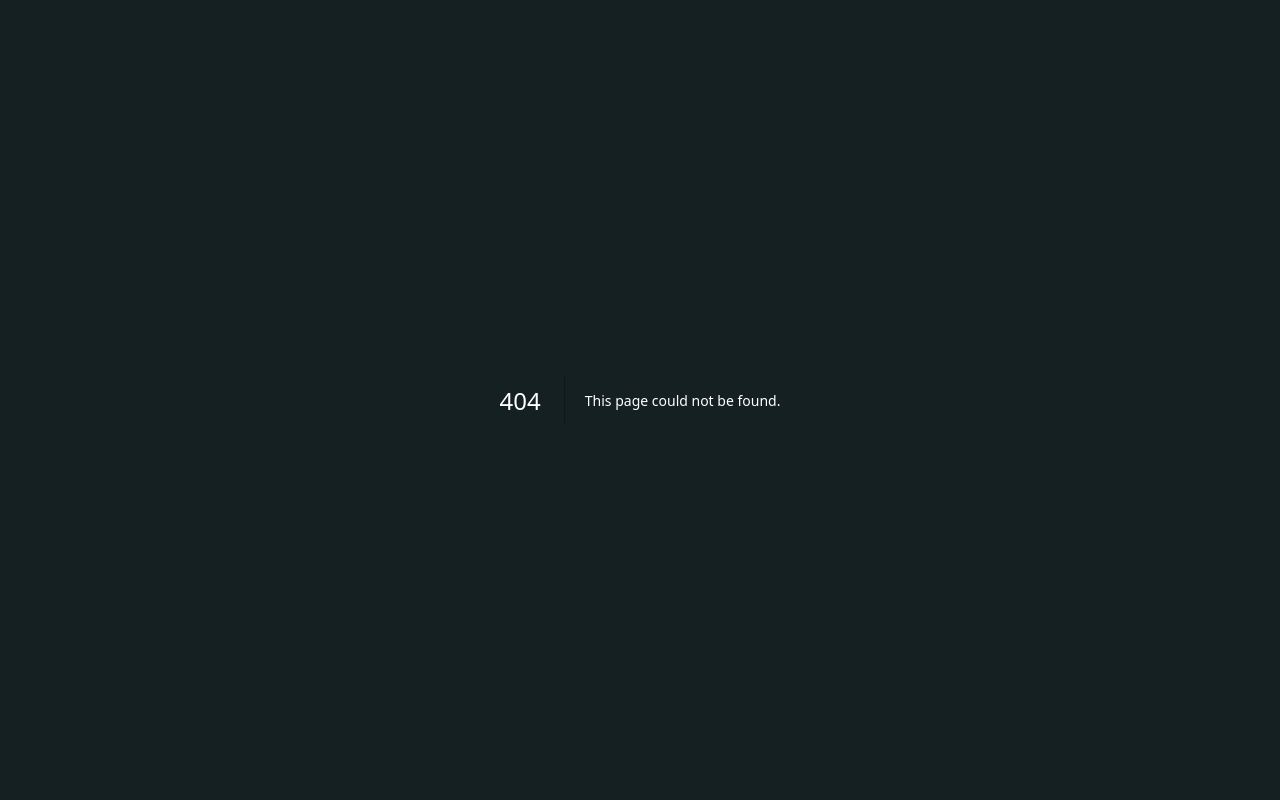
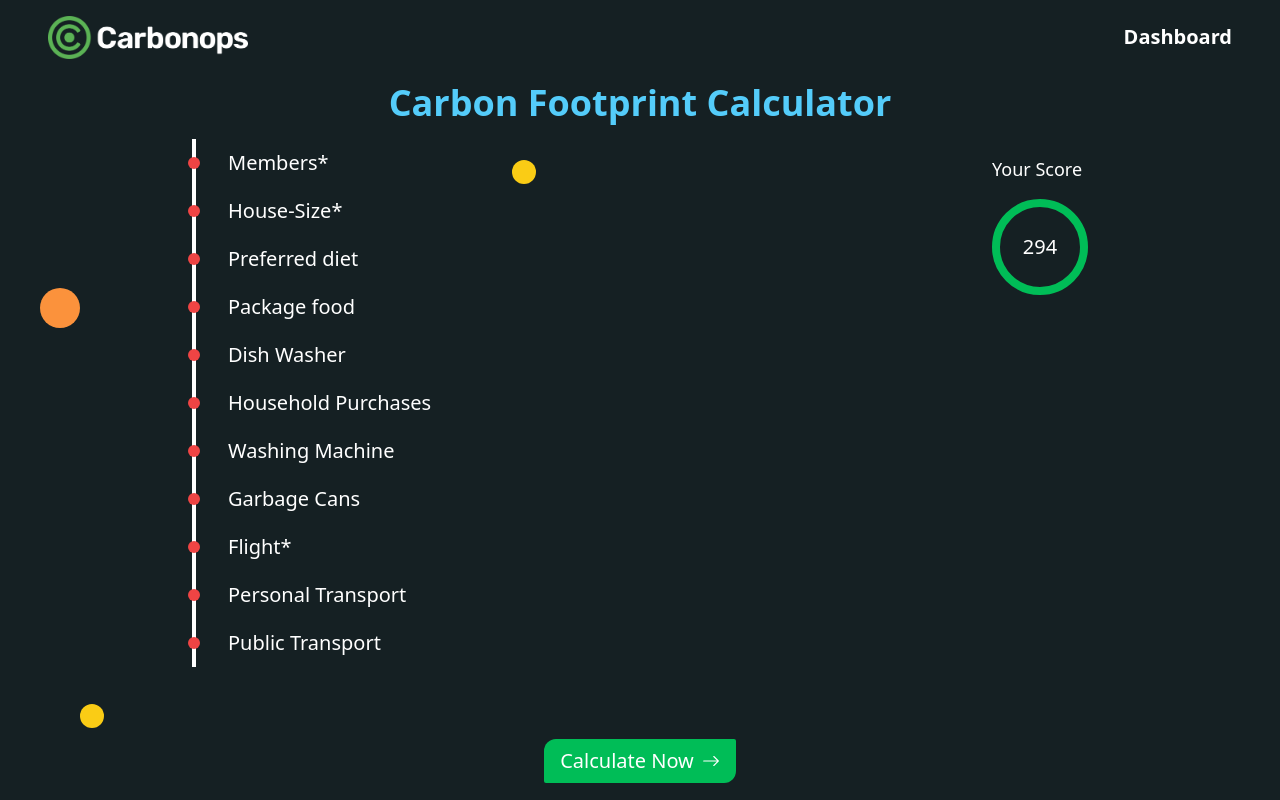
Before and after one commit to SrijanShovit/carbonops-v2, a Next.js app: page /dashboard in a window 1280 px wide. Before the commit this address had no page. Built offline with nearby package versions, Linux system fonts and the light colour scheme.

Commit message:
feat: Created carbon footprint calculator

```diff
--- /dev/null
+++ b/app/dashboard/page.js
@@ -0,0 +1,134 @@
+import Logo from "../../public/images/Carbonops.png";
+import Image from "next/image";
+import { BsArrowRight } from "react-icons/bs";
+
+// import Link from "next/link";
+const Dashboard = () => {
+  return (
+    <>
+      <div className="w-full h-screen relative">
+        {/* Nav */}
+        <div className="w-full flex justify-between items-center px-6 md:px-12 py-4">
+          <div>
+            <Image src={Logo} height={200} width={200} alt="Carbonops" />
+          </div>
+          <h2 className="text-xl font-semibold">Dashboard</h2>
+        </div>
+        <div className="w-full mx-auto text-center mb-4 mt-2">
+          <h1 className="text-3xl md:text-4xl font-semibold text-[#54ccfa]">
+            Carbon Footprint Calculator
+          </h1>
+        </div>
+
+        <section className="w-[70%] md:h-[calc(100%-200px)] mx-auto">
+          <div className="flex justify-between items-start flex-row text-lg md:text-xl">
+            {/* Graph holder */}
+            <div>
+              {/* 1 */}
+              <div className="flex items-center justify-start gap-8 my-0">
+                <div className="w-[2px] h-12 border-2 border-white flex flex-col items-center justify-center">
+                  <div className="w-3 h-3  rounded-full bg-red-500"></div>
+                </div>
+                <div>Members*</div>
+              </div>
+
+              {/* 2 */}
+              <div className="flex items-center justify-start gap-8 my-0">
+                <div className="w-[2px] h-12 border-2 border-white flex flex-col items-center justify-center">
+                  <div className="w-3 h-3  rounded-full bg-red-500"></div>
+                </div>
+                <div>House-Size*</div>
+              </div>
+              {/* 3 */}
+              <div className="flex items-center justify-start gap-8 my-0">
+                <div className="w-[2px] h-12 border-2 border-white flex flex-col items-center justify-center">
+                  <div className="w-3 h-3 rounded-full bg-red-500"></div>
+                </div>
+                <div>Preferred diet</div>
+              </div>
+              {/* 4 */}
+              <div className="flex items-center justify-start gap-8 my-0">
+                <div className="w-[2px] h-12 border-2 border-white flex flex-col items-center justify-center">
+                  <div className="w-3 h-3  rounded-full bg-red-500"></div>
+                </div>
+                <div>Package food</div>
+              </div>
+              {/* 5 */}
+              <div className="flex items-center justify-start gap-8 my-0">
+                <div className="w-[2px] h-12  border-2 border-white flex flex-col items-center justify-center">
+                  <div className="w-3 h-3  rounded-full bg-red-500"></div>
+                </div>
+                <div>Dish Washer</div>
+              </div>
+              {/* 6 */}
+              <div className="flex items-center justify-start gap-8 my-0">
+                <div className="w-[2px] h-12  border-2 border-white flex flex-col items-center justify-center">
+                  <div className="w-3 h-3  rounded-full bg-red-500"></div>
+                </div>
+                <div>Household Purchases</div>
+              </div>
+              {/* 7 */}
+              <div className="flex items-center justify-start gap-8 my-0">
+                <div className="w-[2px] h-12 border-2 border-white flex flex-col items-center justify-center">
+                  <div className="w-3 h-3 rounded-full bg-red-500"></div>
+                </div>
+                <div>Washing Machine</div>
+              </div>
+              {/* 8 */}
+              <div className="flex items-center justify-start gap-8 my-0">
+                <div className="w-[2px] h-12 border-2 border-white flex flex-col items-center justify-center">
+                  <div className="w-3 h-3  rounded-full bg-red-500"></div>
+                </div>
+                <div>Garbage Cans</div>
+              </div>
+              {/* 9 */}
+              <div className="flex items-center justify-start gap-8 my-0">
+                <div className="w-[2px] h-12 border-2 border-white flex flex-col items-center justify-center">
+                  <div className="w-3 h-3  rounded-full bg-red-500"></div>
+                </div>
+                <div>Flight*</div>
+              </div>
+              {/* 10*/}
+              <div className="flex items-center justify-start gap-8 my-0">
+                <div className="w-[2px] h-12 border-2 border-white flex flex-col items-center justify-center">
+                  <div className="w-3 h-3 rounded-full bg-red-500"></div>
+                </div>
+                <div>Personal Transport</div>
+              </div>
+              {/* 11*/}
+              <div className="flex items-center justify-start gap-8 my-0">
+                <div className="w-[2px] h-12 border-2 border-white flex flex-col items-center justify-center">
+                  <div className="w-3 h-3  rounded-full bg-red-500"></div>
+                </div>
+                <div>Public Transport</div>
+              </div>
+            </div>
+            {/* Right side */}
+            <div>
+              <div className="text-lg py-4">Your Score</div>
+              <div className="w-24 h-24 rounded-full border-8 border-[#00bd57] flex justify-center items-center">
+                294
+              </div>
+            </div>
+          </div>
+        </section>
+        <div className="w-full flex items-center justify-center">
+          <button className="text-lg md:text-xl bg-[#00BD57] py-0 md:py-1 px-4 md:px-auto rounded-tl-xl rounded-br-xl rounded-tr-sm rounded-bl-sm hover:shadow-md hover:shadow-green-300 duration-200 ease-out">
+            {/* Desktop Image */}
+            <div className="py-1 flex justify-between items-center gap-2 md:gap-2">
+              <p>Calculate Now</p>
+              <div className="text-lg">
+                <BsArrowRight />
+              </div>
+            </div>
+          </button>
+        </div>
+      </div>
+      <div className="w-10 h-10 rounded-full bg-orange-400 absolute top-[18rem] left-[2.5rem]"></div>
+      <div className="w-6 h-6 rounded-full bg-yellow-400 absolute top-[44rem] left-[5rem]"></div>
+      <div className="w-6 h-6 rounded-full bg-yellow-400 absolute top-[10rem] left-[15rem] md:left-[32rem]"></div>
+    </>
+  );
+};
+
+export default Dashboard;
```
